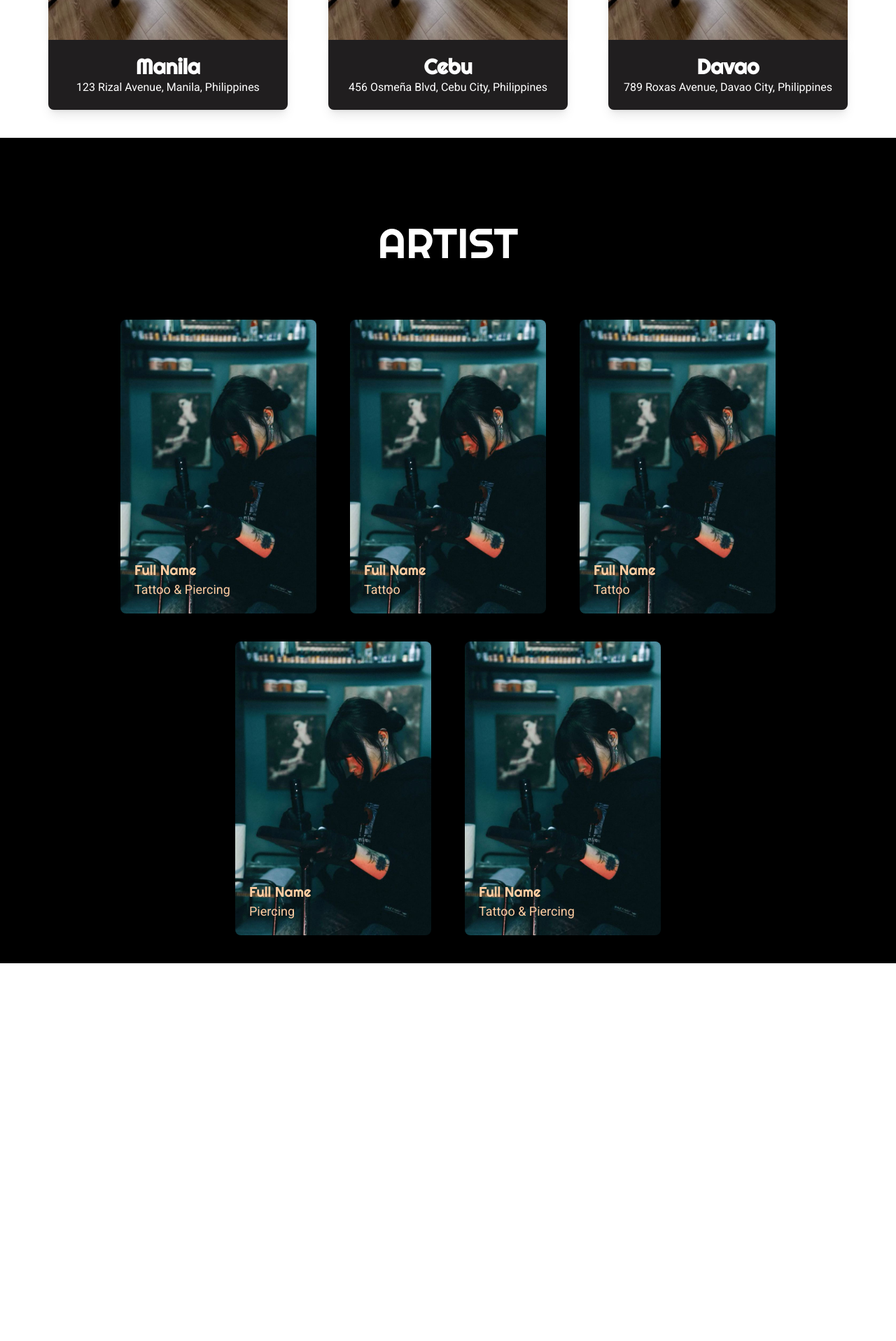
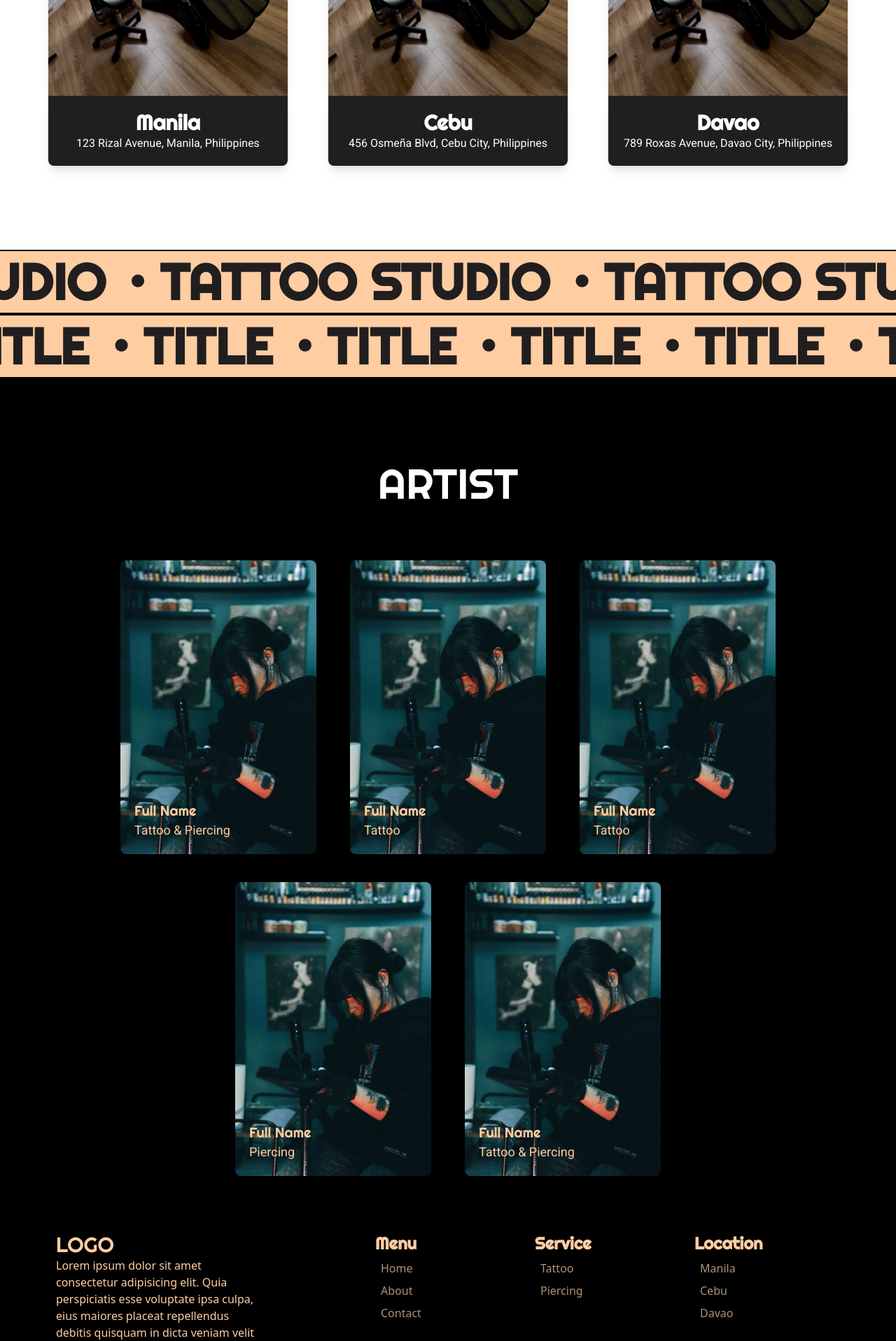
Before and after one commit to Pashiii/tattoo-booking, a React (Vite) app: page / in a window 1280 px wide. Shown: the part 2946-4863 px from the top of the page at 70% size. Before the commit the page ends 4323 px from the top, so only its background shows below. Built offline with nearby package versions, Linux system fonts and the light colour scheme.

Commit message:
Add Footer and some features

```diff
--- a/src/App.tsx
+++ b/src/App.tsx
@@ -1,3 +1,4 @@
+import Footer from "./componenst/Footer";
 import Nav from "./componenst/Nav";
 import Home from "./pages/Home";
 
@@ -6,6 +7,7 @@ const App = () => {
     <>
       <Nav />
       <Home />
+      <Footer />
     </>
   );
 };
--- /dev/null
+++ b/src/componenst/Footer.tsx
@@ -0,0 +1,64 @@
+import React from "react";
+import {
+  FaFacebookF,
+  FaInstagram,
+  FaTwitter,
+  FaRegCopyright,
+} from "react-icons/fa";
+const Footer: React.FC = () => {
+  return (
+    <div className="bg-black w-full  text-secondary-bg px-20 pb-10">
+      <div className="grid grid-cols-5 gap-5 py-10">
+        <div className="col-span-2 w-2/3">
+          <h1 className="text-3xl font-righteous w-full">LOGO</h1>
+          <p>
+            Lorem ipsum dolor sit amet consectetur adipisicing elit. Quia
+            perspiciatis esse voluptate ipsa culpa, eius maiores placeat
+            repellendus debitis quisquam in dicta veniam velit corrupti nobis
+            facilis fuga delectus maxime.
+          </p>
+        </div>
+        <div>
+          <h1 className="text-2xl font-bold font-righteous">Menu</h1>
+          <ul className="flex flex-col gap-2 justify-center p-2 text-md text-secondary-bg/70">
+            <li>Home</li>
+            <li>About</li>
+            <li>Contact</li>
+          </ul>
+        </div>
+        <div>
+          <h1 className="text-2xl font-bold font-righteous">Service</h1>
+          <ul className="flex flex-col gap-2 justify-center p-2 text-md text-secondary-bg/70">
+            <li>Tattoo</li>
+            <li>Piercing</li>
+          </ul>
+        </div>
+        <div>
+          <h1 className="text-2xl font-bold font-righteous">Location</h1>
+          <ul className="flex flex-col gap-2 justify-center p-2 text-md text-secondary-bg/70">
+            <li>Manila</li>
+            <li>Cebu</li>
+            <li>Davao</li>
+          </ul>
+        </div>
+      </div>
+      <hr className="border-t-1 text-secondary-bg/50" />
+      <div className="flex justify-between ">
+        <div className="flex items-center justify-center gap-2 text-lg">
+          <FaRegCopyright />
+          Feliciano
+        </div>
+        <div>
+          <h1 className="text-xl font-righteous px-2 py-5">Follow us</h1>
+          <div className="flex justify-center items-center gap-3 text-3xl">
+            <FaFacebookF className="bg-secondary-bg text-secondary rounded-full p-3 w-12 h-12" />
+            <FaInstagram className="bg-secondary-bg text-secondary rounded-full p-3 w-12 h-12" />
+            <FaTwitter className="bg-secondary-bg text-secondary rounded-full p-3 w-12 h-12" />
+          </div>
+        </div>
+      </div>
+    </div>
+  );
+};
+
+export default Footer;
--- /dev/null
+++ b/src/componenst/InfiniteText.tsx
@@ -0,0 +1,57 @@
+import React from "react";
+
+interface Props {
+  items: string[];
+  repeat?: number;
+  reverse?: boolean;
+  divider?: string;
+}
+
+const InfiniteText: React.FC<Props> = ({
+  items,
+  repeat = 5,
+  reverse,
+  divider = "•",
+}) => {
+  const repeatedItems = Array.from({ length: repeat }, () => items).flat();
+
+  return (
+    <div className="w-full  bg-white flex items-center justify-center">
+      <div className="w-full bg-secondary-bg text-lg py-2 border-y-2 flex overflow-hidden select-none gap-[20px] font-righteous hover:animate-none">
+        <ul
+          className={`flex  items-center shrink-0 gap-[20px]  min-w-full text-secondary ${
+            reverse ? "animate-marquee-reverse" : "animate-marquee"
+          }`}
+        >
+          {repeatedItems.map((text, index) => (
+            <li
+              key={index}
+              className="font-bold text-7xl flex items-center gap-8"
+            >
+              <span>{text}</span>
+              <span>{divider}</span>
+            </li>
+          ))}
+        </ul>
+        <ul
+          aria-hidden="true"
+          className={`flex  items-center shrink-0  gap-[20px] min-w-full text-secondary ${
+            reverse ? "animate-marquee-reverse" : "animate-marquee"
+          }`}
+        >
+          {repeatedItems.map((text, index) => (
+            <li
+              key={index}
+              className="font-bold text-7xl flex items-center gap-8"
+            >
+              <span>{text}</span>
+              <span>{divider}</span>
+            </li>
+          ))}
+        </ul>
+      </div>
+    </div>
+  );
+};
+
+export default InfiniteText;
--- a/src/componenst/OurLocation.tsx
+++ b/src/componenst/OurLocation.tsx
@@ -1,7 +1,7 @@
 import Studio from "../assets/images/studio.jpg";
 const OurLocation = () => {
   return (
-    <div className="h-full w-full bg-white p-10">
+    <div className="h-full w-full bg-white px-10 py-30">
       <div className="flex flex-col items-center  max-w-7xl w-full mx-auto">
         <h1 className="font-bold text-6xl font-righteous text-center">
           Our Location
--- a/src/index.css
+++ b/src/index.css
@@ -9,10 +9,28 @@
     --color-secondary: #201E1F;
     --color-primary: #f0f0f0;
     --color-secondary-bg: #ffcda2;
+
+
+    --animate-marquee: marquee 20s linear infinite;
+    --animate-marquee-reverse: marquee 20s linear infinite reverse -3s;
+
+
+    @keyframes marquee {
+        to {
+          transform: translateX(calc(-100% - 20px));
+        }
+      }
+      @keyframes marquee_reverse {
+          to {
+              transform: translateX(calc(-100% - 20px));
+            }
+      }
+
 }
+
 
 .container {
     margin-left: auto;
     margin-right: auto;
     padding: 1rem;
-  }
+}
--- a/src/pages/Home.tsx
+++ b/src/pages/Home.tsx
@@ -12,6 +12,7 @@ import {
 import OurLocation from "../componenst/OurLocation";
 import Service from "../componenst/Service";
 import ArtistCarousel from "../componenst/ArtistCarousel";
+import InfiniteText from "../componenst/InfiniteText";
 const Home = () => {
   const [offset, setOffset] = useState(0);
   useEffect(() => {
@@ -117,6 +118,8 @@ const Home = () => {
       </div>
       <Service />
       <OurLocation />
+      <InfiniteText items={["TATTOO STUDIO"]} />
+      <InfiniteText items={["TITLE"]} reverse repeat={10} />
       <ArtistCarousel />
     </div>
   );
```
